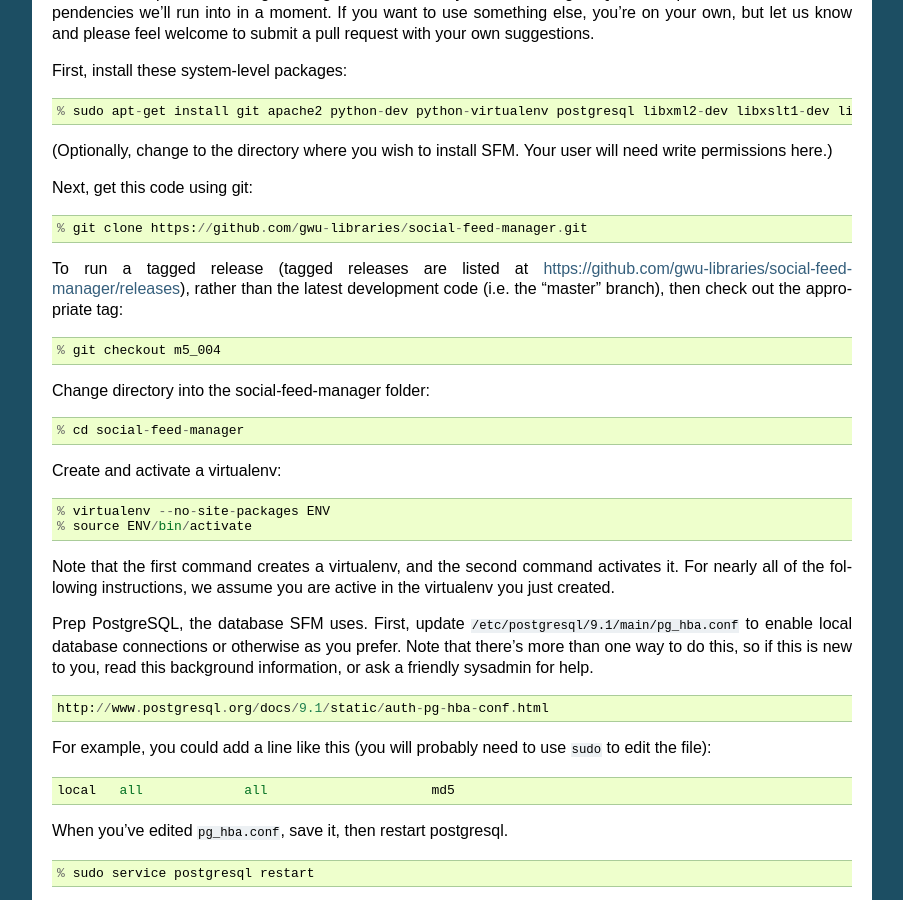
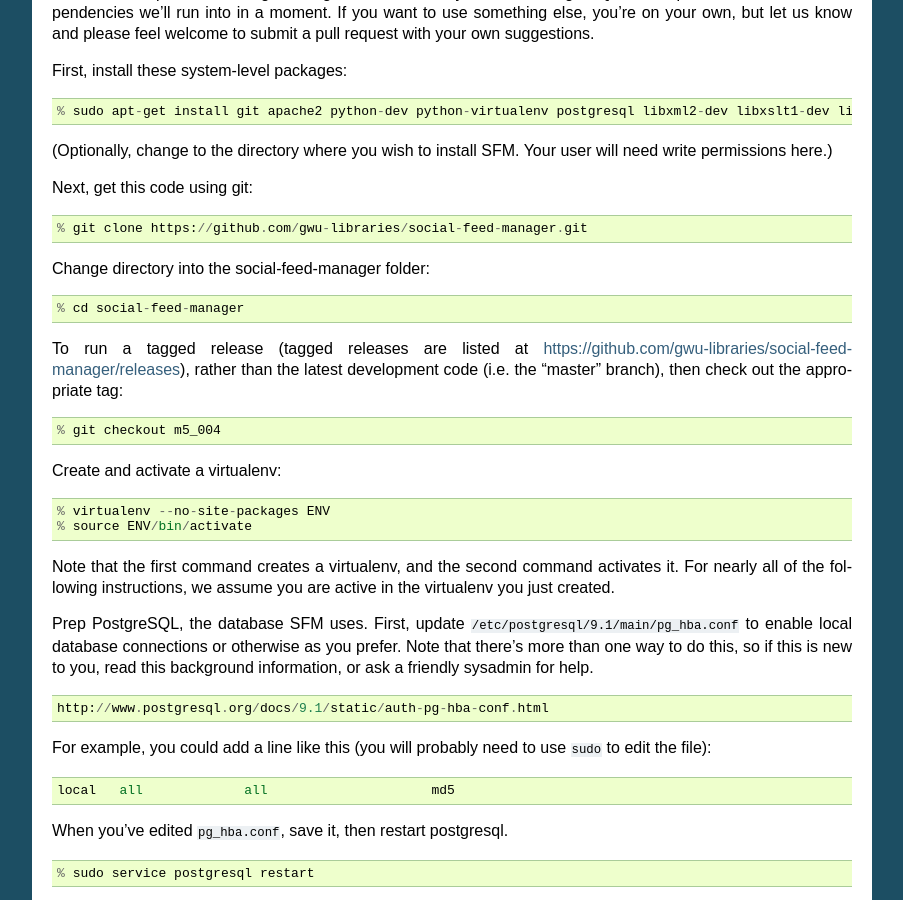
Before and after one commit to gwu-libraries/social-feed-manager, a Sphinx documentation site: the page built from docs/install.rst, in a window 1280 px wide and 900 px high, scrolled down 641 px. Shown: the whole window, without its empty margins (198-1101 px from the left). Built offline with Sphinx 7.4.7, drawn with Linux system fonts in a browser that asks for light colours.

```diff
--- a/docs/install.rst
+++ b/docs/install.rst
@@ -58,17 +58,17 @@ Next, get this code using git:
 
     % git clone https://github.com/gwu-libraries/social-feed-manager.git
 
+Change directory into the social-feed-manager folder:
+
+::
+
+    % cd social-feed-manager
+
 To run a tagged release (tagged releases are listed at https://github.com/gwu-libraries/social-feed-manager/releases), rather than the latest development code (i.e. the "master" branch), then check out the appropriate tag:
 
 ::
 
     % git checkout m5_004
-
-Change directory into the social-feed-manager folder:
-
-::
-
-    % cd social-feed-manager
 
 Create and activate a virtualenv:
 
```
